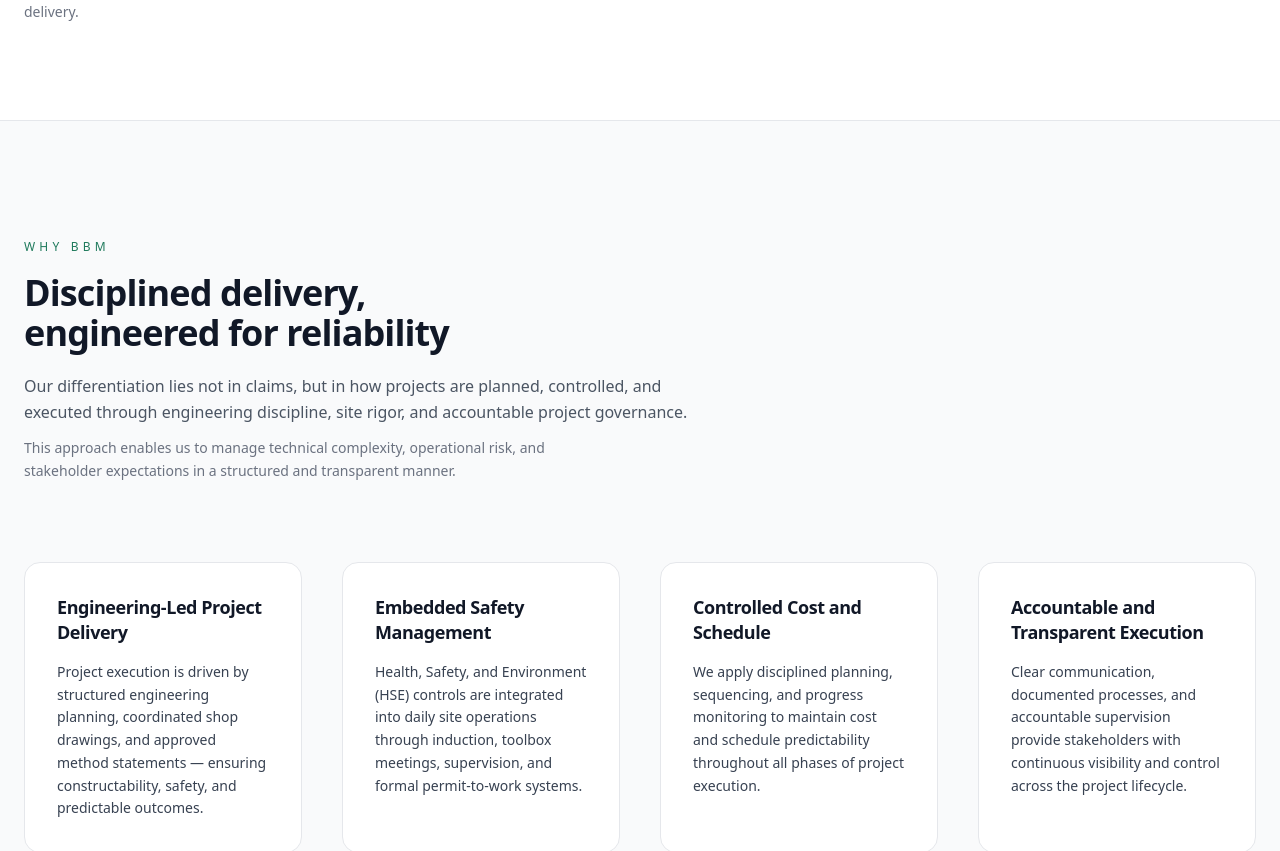
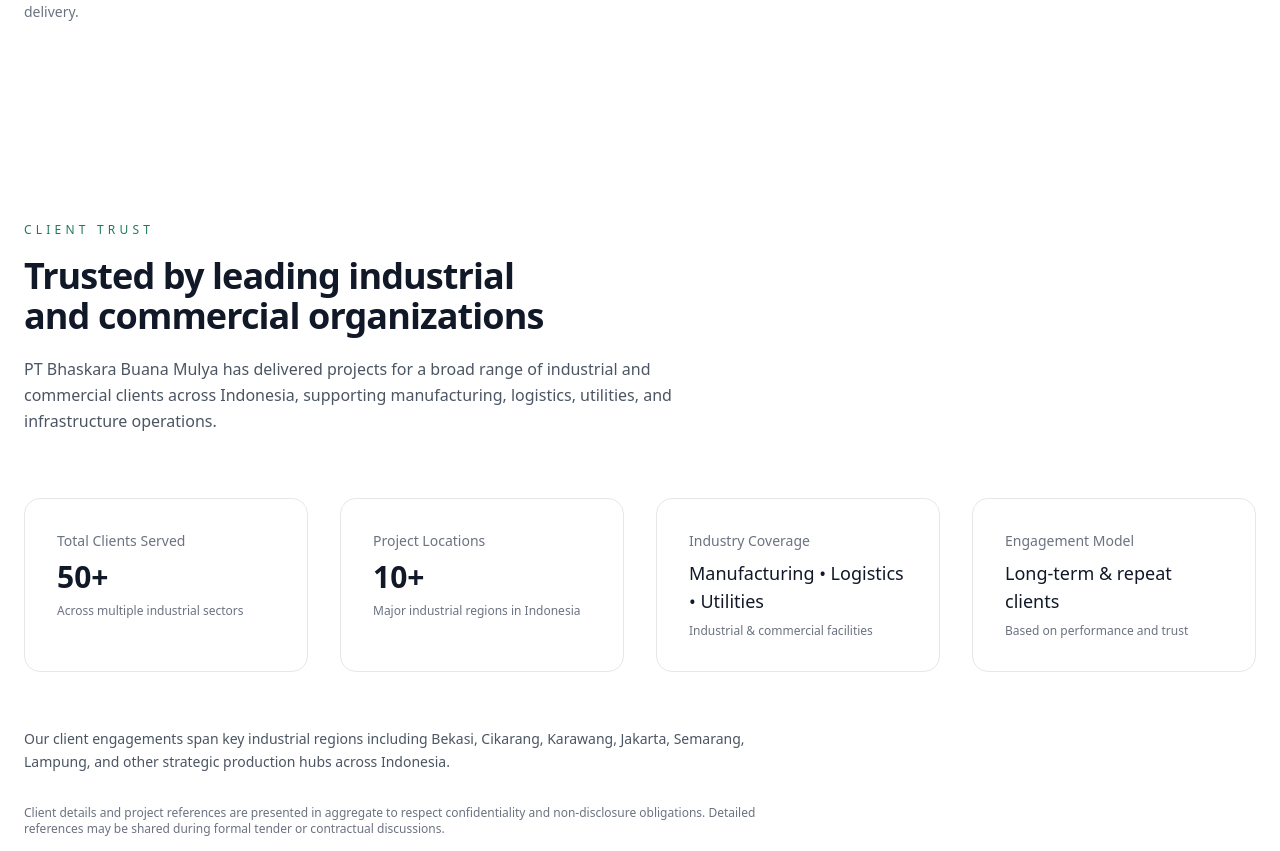
Before and after one commit to herlan-syihabudin/Bhaskara, a Next.js app: page / in a window 1280 px wide. Shown: the part 2541-3392 px from the top of the page. Built offline with nearby package versions, Linux system fonts and the light colour scheme.

Commit message:
Update page.tsx

```diff
--- a/app/page.tsx
+++ b/app/page.tsx
@@ -7,6 +7,7 @@ import FeaturedProjects from "@/components/home/FeaturedProjects";
 import CallToAction from "@/components/home/CallToAction";
 import WhyBBM from "@/components/home/WhyBBM";
 import Reveal from "@/components/ui/Reveal";
+import ClientSummary from "@/components/credentials/ClientSummary";
 
 /* ================= SEO METADATA ================= */
 export const metadata: Metadata = {
@@ -199,6 +200,7 @@ export default function HomePage() {
       {/* ================= CONTENT SECTIONS (LOGICAL ORDER) ================= */}
       <WhatWeDo />
       <TrustBar />
+      <ClientSummary />
       <WhyBBM />
       <FeaturedProjects />
       <CallToAction />
```
